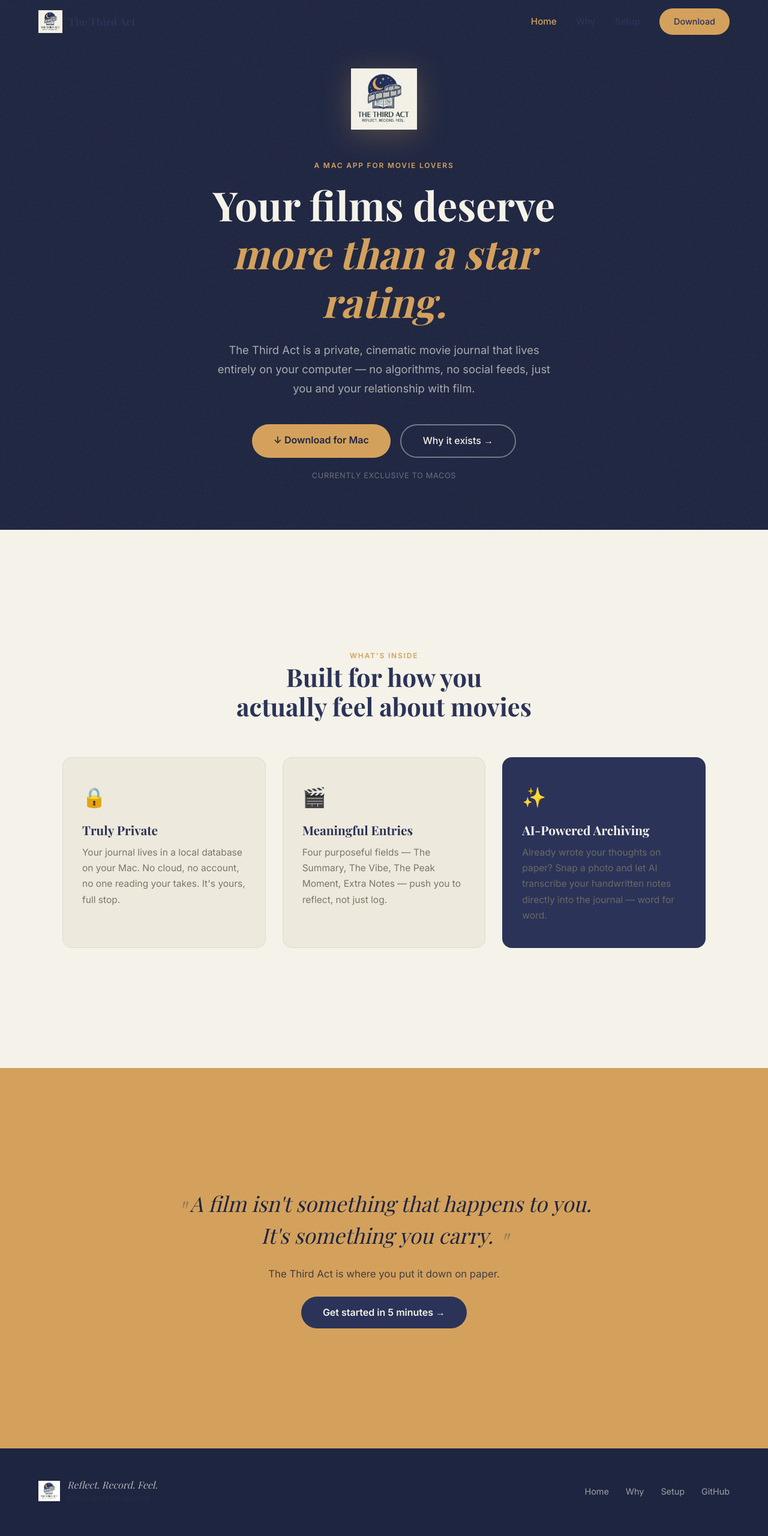
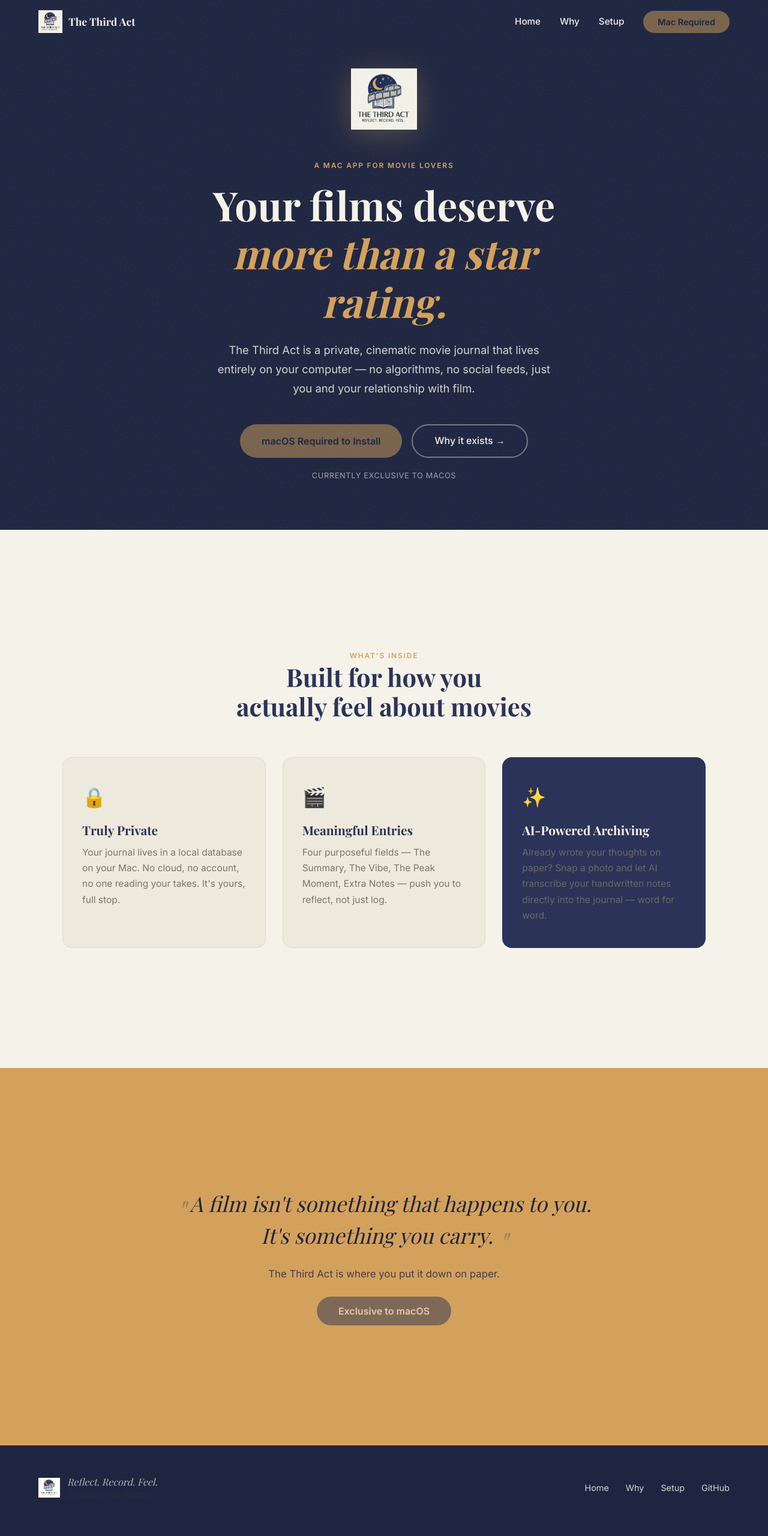
Before and after one commit to joshndala/third-act, a Vue app in the folder landing-page/: page / in a window 1280 px wide. Shown: the top 2560 px of the page at 60% size. Built offline with nearby package versions, Linux system fonts and the light colour scheme; a web font is replaced by a local one.

Commit message:
feat: Introduce platform detection to gate macOS downloads and enhance UI colors and navigation bar appearance.

```diff
--- a/landing-page/src/components/FooterBar.vue
+++ b/landing-page/src/components/FooterBar.vue
@@ -72,7 +72,7 @@
   margin-left: auto;
 }
 .footer-links a {
-  color: rgba(245,242,233,0.6);
+  color: rgba(245,242,233,0.85);
   font-size: 0.9rem;
   text-decoration: none;
   transition: color 0.2s;
@@ -82,7 +82,7 @@
   width: 100%;
   text-align: center;
   font-size: 0.8rem;
-  color: rgba(245,242,233,0.35);
+  color: rgba(245,242,233,0.6);
   margin-top: 16px;
 }
 </style>
--- a/landing-page/src/components/NavBar.vue
+++ b/landing-page/src/components/NavBar.vue
@@ -1,5 +1,5 @@
 <template>
-  <header :class="{ scrolled }">
+  <header :class="{ scrolled, 'dark-hero': isDarkHero }">
     <nav>
       <RouterLink to="/" class="nav-logo">
         <img src="/icon.png" alt="The Third Act" />
@@ -9,7 +9,8 @@
         <RouterLink to="/">Home</RouterLink>
         <RouterLink to="/why">Why</RouterLink>
         <RouterLink to="/setup">Setup</RouterLink>
-        <a href="https://github.com/joshndala/third-act/releases/latest/download/TheThirdAct-macOS.dmg" class="btn-primary nav-cta">Download</a>
+        <a v-if="isSupported" href="https://github.com/joshndala/third-act/releases/latest/download/TheThirdAct-macOS.dmg" class="btn-primary nav-cta">Download</a>
+        <button v-else class="btn-primary nav-cta is-disabled" title="Currently exclusive to macOS desktop">Mac Required</button>
       </div>
       <!-- Mobile toggle -->
       <button class="menu-toggle" @click="open = !open" :aria-expanded="open">
@@ -20,15 +21,24 @@
       <RouterLink to="/" @click="open = false">Home</RouterLink>
       <RouterLink to="/why" @click="open = false">Why</RouterLink>
       <RouterLink to="/setup" @click="open = false">Setup</RouterLink>
-      <a href="https://github.com/joshndala/third-act/releases/latest/download/TheThirdAct-macOS.dmg" class="btn-primary">Download</a>
+      <a v-if="isSupported" href="https://github.com/joshndala/third-act/releases/latest/download/TheThirdAct-macOS.dmg" class="btn-primary">Download</a>
+      <button v-else class="btn-primary is-disabled">Mac Required</button>
     </div>
   </header>
 </template>
 
 <script setup>
-import { ref, onMounted, onUnmounted } from 'vue'
+import { ref, onMounted, onUnmounted, computed } from 'vue'
+import { useRoute } from 'vue-router'
+import { usePlatformDetection } from '../composables/usePlatformDetection'
+
+const route = useRoute()
+const { isSupported } = usePlatformDetection()
 const scrolled = ref(false)
 const open = ref(false)
+
+const isHome = computed(() => route.path === '/')
+const isDarkHero = computed(() => isHome.value && !scrolled.value)
 
 function onScroll() { scrolled.value = window.scrollY > 40 }
 onMounted(() => window.addEventListener('scroll', onScroll))
@@ -93,6 +103,11 @@
   padding: 10px 24px !important;
   font-size: 0.9rem !important;
 }
+.is-disabled {
+  opacity: 0.5;
+  cursor: not-allowed !important;
+  pointer-events: none;
+}
 .menu-toggle {
   display: none;
   flex-direction: column;
@@ -124,6 +139,13 @@
   color: var(--navy);
   text-decoration: none;
 }
+header.dark-hero .nav-links a:not(.nav-cta),
+header.dark-hero .nav-logo span {
+  color: var(--cream);
+}
+header.dark-hero .menu-toggle span {
+  background: var(--cream);
+}
 @media (max-width: 768px) {
   .nav-links { display: none; }
   .menu-toggle { display: flex; }
--- /dev/null
+++ b/landing-page/src/composables/usePlatformDetection.js
@@ -0,0 +1,28 @@
+import { ref, onMounted } from 'vue'
+
+export function usePlatformDetection() {
+    const isMac = ref(true) // Default to true to avoid layout shift for Mac users
+    const isMobile = ref(false)
+    const isSupported = ref(true)
+
+    onMounted(() => {
+        const ua = window.navigator.userAgent.toLowerCase()
+
+        // Simple platform checks
+        const isMacPlatform = /mac|iphone|ipad|ipod/.test(ua)
+        const isWindows = /win/.test(ua)
+        const isActuallyMobile = /android|webos|iphone|ipad|ipod|blackberry|iemobile|opera mini/.test(ua)
+
+        isMac.value = isMacPlatform && !isActuallyMobile
+        isMobile.value = isActuallyMobile
+
+        // Supported if it's a desktop Mac
+        isSupported.value = isMac.value
+    })
+
+    return {
+        isMac,
+        isMobile,
+        isSupported
+    }
+}
--- a/landing-page/src/views/HomeView.vue
+++ b/landing-page/src/views/HomeView.vue
@@ -11,9 +11,12 @@
         relationship with film.
       </p>
       <div class="hero-cta">
-        <a href="https://github.com/joshndala/third-act/releases/latest/download/TheThirdAct-macOS.dmg" class="btn-primary">
+        <a v-if="isSupported" href="https://github.com/joshndala/third-act/releases/latest/download/TheThirdAct-macOS.dmg" class="btn-primary">
           ↓ Download for Mac
         </a>
+        <button v-else class="btn-primary is-disabled" title="Exclusive to macOS desktop">
+          macOS Required to Install
+        </button>
         <RouterLink to="/why" class="btn-ghost">Why it exists →</RouterLink>
       </div>
       <p class="hero-platform-note">Currently exclusive to macOS</p>
@@ -65,12 +68,16 @@
         <span class="quote-mark">"</span>
       </blockquote>
       <p class="quote-sub">The Third Act is where you put it down on paper.</p>
-      <RouterLink to="/setup" class="btn-primary">Get started in 5 minutes →</RouterLink>
+      <a v-if="isSupported" href="https://github.com/joshndala/third-act/releases/latest/download/TheThirdAct-macOS.dmg" class="btn-primary">Get started in 5 minutes →</a>
+      <button v-else class="btn-primary is-disabled">Exclusive to macOS</button>
     </div>
   </section>
 </template>
 
-<script setup></script>
+<script setup>
+import { usePlatformDetection } from '../composables/usePlatformDetection'
+const { isSupported } = usePlatformDetection()
+</script>
 
 <style scoped>
 /* ── Hero ───────────────────────────────────────────── */
@@ -122,7 +129,7 @@
 }
 .hero-sub {
   font-size: 1.15rem;
-  color: rgba(245,242,233,0.65);
+  color: rgba(245,242,233,0.85);
   max-width: 560px;
   margin: 0 auto 44px;
   line-height: 1.75;
@@ -132,6 +139,11 @@
   gap: 16px;
   justify-content: center;
   flex-wrap: wrap;
+}
+.is-disabled {
+  opacity: 0.5;
+  cursor: not-allowed !important;
+  pointer-events: none;
 }
 .hero .btn-ghost {
   color: var(--cream);
@@ -144,7 +156,7 @@
 }
 .hero-platform-note {
   font-size: 0.8rem;
-  color: rgba(245,242,233,0.35);
+  color: rgba(245,242,233,0.6);
   margin-top: 20px;
   font-family: var(--font-sans);
   letter-spacing: 0.05em;
--- a/landing-page/src/views/SetupView.vue
+++ b/landing-page/src/views/SetupView.vue
@@ -68,9 +68,11 @@
         and install it like any other Mac app.
       </p>
       <a
+        v-if="isSupported"
         href="https://github.com/joshndala/third-act/releases/latest/download/TheThirdAct-macOS.dmg"
         class="btn-primary"
       >Download for Mac ↓</a>
+      <button v-else class="btn-primary is-disabled">Exclusive to macOS</button>
     </div>
   </section>
 
@@ -169,14 +171,18 @@
         Search for a film, fill in your thoughts, and start building a journal
         that's actually worth re-reading.
       </p>
-      <a href="https://github.com/joshndala/third-act/releases/latest/download/TheThirdAct-macOS.dmg" class="btn-primary">
+      <a v-if="isSupported" href="https://github.com/joshndala/third-act/releases/latest/download/TheThirdAct-macOS.dmg" class="btn-primary">
         ↓ Download The Third Act
       </a>
+      <button v-else class="btn-primary is-disabled">Exclusive to macOS</button>
     </div>
   </section>
 </template>
 
-<script setup></script>
+<script setup>
+import { usePlatformDetection } from '../composables/usePlatformDetection'
+const { isSupported } = usePlatformDetection()
+</script>
 
 <style scoped>
 /* ── Hero ───────────────────────────────────────────── */
@@ -237,7 +243,7 @@
   margin-bottom: 2px;
 }
 .prereq-list span {
-  color: rgba(245,242,233,0.6);
+  color: rgba(245,242,233,0.8);
   font-size: 0.9rem;
   line-height: 1.6;
 }
@@ -368,7 +374,7 @@
 /* ── Gemini section ─────────────────────────────────── */
 .gemini-section.step-alt { background: var(--navy); }
 .gemini-section .step-desc,
-.gemini-section .step-item p { color: rgba(245,242,233,0.7); }
+.gemini-section .step-item p { color: rgba(245,242,233,0.85); }
 .gemini-section .step-header h2 { color: var(--cream); }
 .gemini-section .step-item strong { color: var(--cream); }
 .gemini-tip {
@@ -400,6 +406,11 @@
   color: var(--navy-deep);
   margin-bottom: 16px;
 }
+.is-disabled {
+  opacity: 0.5;
+  cursor: not-allowed !important;
+  pointer-events: none;
+}
 .done-sub {
   color: var(--navy-deep);
   opacity: 0.75;
--- a/landing-page/src/views/WhyView.vue
+++ b/landing-page/src/views/WhyView.vue
@@ -91,15 +91,19 @@
   <section class="why-cta">
     <div class="section" style="text-align:center">
       <h2>Ready to actually remember<br />what you watched?</h2>
-      <div style="display:flex;gap:16px;justify-content:center;flex-wrap:wrap;margin-top:36px">
-        <a href="https://github.com/joshndala/third-act/releases/latest/download/TheThirdAct-macOS.dmg" class="btn-primary">Download for Mac</a>
+      <div class="why-cta-btns">
+        <a v-if="isSupported" href="https://github.com/joshndala/third-act/releases/latest/download/TheThirdAct-macOS.dmg" class="btn-primary">Download for Mac</a>
+        <button v-else class="btn-primary is-disabled">Exclusive to macOS</button>
         <RouterLink to="/setup" class="btn-ghost">See the setup guide →</RouterLink>
       </div>
     </div>
   </section>
 </template>
 
-<script setup></script>
+<script setup>
+import { usePlatformDetection } from '../composables/usePlatformDetection'
+const { isSupported } = usePlatformDetection()
+</script>
 
 <style scoped>
 /* ── Hero ───────────────────────────────────────────── */
@@ -138,7 +142,7 @@
   margin-bottom: 20px;
 }
 .antilog-text p {
-  color: rgba(245,242,233,0.7);
+  color: rgba(245,242,233,0.85);
   font-size: 1rem;
   line-height: 1.8;
   margin-bottom: 16px;
@@ -186,8 +190,14 @@
 }
 .pillars-grid {
   display: grid;
-  grid-template-columns: repeat(auto-fit, minmax(260px, 1fr));
-  gap: 24px;
+  grid-template-columns: repeat(2, 1fr);
+  gap: 32px;
+}
+@media (max-width: 768px) {
+  .pillars-grid {
+    grid-template-columns: 1fr;
+    gap: 20px;
+  }
 }
 .pillar-card {
   border-radius: var(--card-radius);
@@ -250,6 +260,18 @@
   color: var(--cream);
   font-size: clamp(1.8rem, 3.5vw, 2.6rem);
 }
+.why-cta-btns {
+  display: flex;
+  gap: 16px;
+  justify-content: center;
+  flex-wrap: wrap;
+  margin-top: 36px;
+}
+.is-disabled {
+  opacity: 0.5;
+  cursor: not-allowed !important;
+  pointer-events: none;
+}
 .why-cta .btn-ghost {
   color: var(--cream);
   border-color: rgba(245,242,233,0.4);
```
